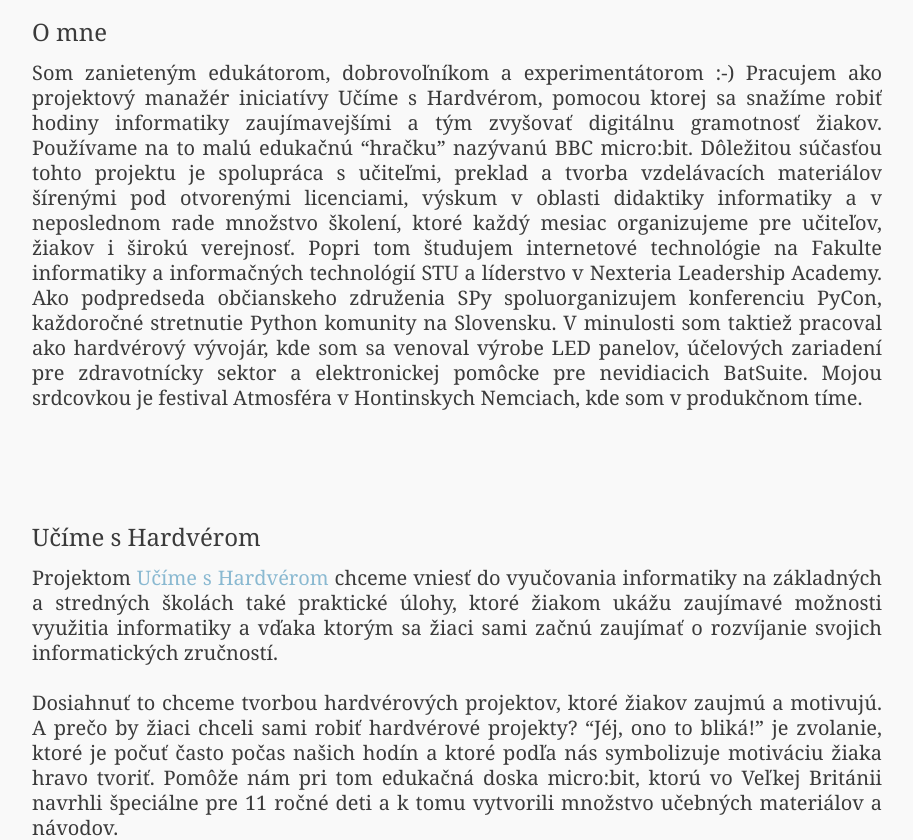
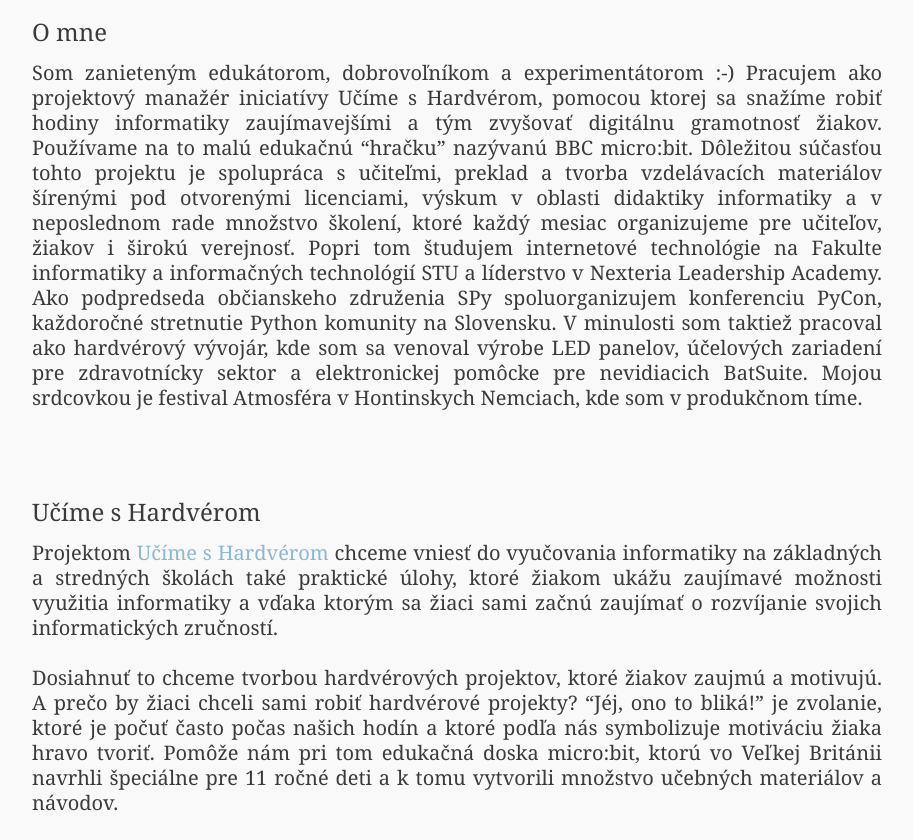
Before and after one commit to marekmansell/marekmansell.com, a Jekyll site: the page built from sk/index.md, in a window 1280 px wide. Shown: the part 838-1678 px from the top of the page, without its empty margins (183-1096 px from the left). Built offline with Jekyll 4.4.1, drawn with Linux system fonts in a browser that asks for light colours; grey boxes are pictures that could not be loaded.

```diff
--- a/sk/index.md
+++ b/sk/index.md
@@ -22,7 +22,7 @@
 panelov, účelových zariadení pre zdravotnícky sektor a elektronickej pomôcke pre nevidiacich BatSuite.
 Mojou srdcovkou je festival Atmosféra v Hontinskych Nemciach, kde som v produkčnom tíme.
 
-<br/><br/>
+<br/>
 
 #### Učíme s Hardvérom
 
@@ -41,7 +41,7 @@
 
 <iframe width="560" height="315" src="https://www.youtube.com/embed/sQNQT-0ySMw" frameborder="0" allow="autoplay; encrypted-media" allowfullscreen></iframe>{: .center-image }
 
-<br/><br/>
+<br/>
 
 #### SPy o.z. a PyCon Slovensko
 
@@ -50,14 +50,14 @@
 Viac o SPy a PyConSK sa dozvieš z tohto Lightning Talku :-)
 <iframe width="560" height="315" src="https://www.youtube.com/embed/XsKUP23WPxY?rel=0&amp;controls=0&amp;showinfo=0&amp;start=432" frameborder="0" allow="autoplay; encrypted-media" allowfullscreen></iframe>{: .center-image }
 
-<br/><br/>
+<br/>
 
 #### Festiaval Atmosféra
 
 [Atmosféra](//festivalatmosfera.sk/) je najlúžasnejším malým festivalom na Slovensku :-) Vidíme sa prvý augustový
 víkend na lúke v Hontianskych Nemciach :-)
 
-<br/><br/>
+<br/>
 
 #### Hardvér a Elektronika
 
@@ -66,7 +66,7 @@
 3D tlač, programovanie mikroprocesorov v oblastia výroby LED panelov, účelových zariadení pre zdravotnícky sektor
 a elektronickej pomôcke pre nevidiacich BatSuite.
 
-<br/><br/>
+<br/>
 
 #### Ďalšie Projekty
 
```
